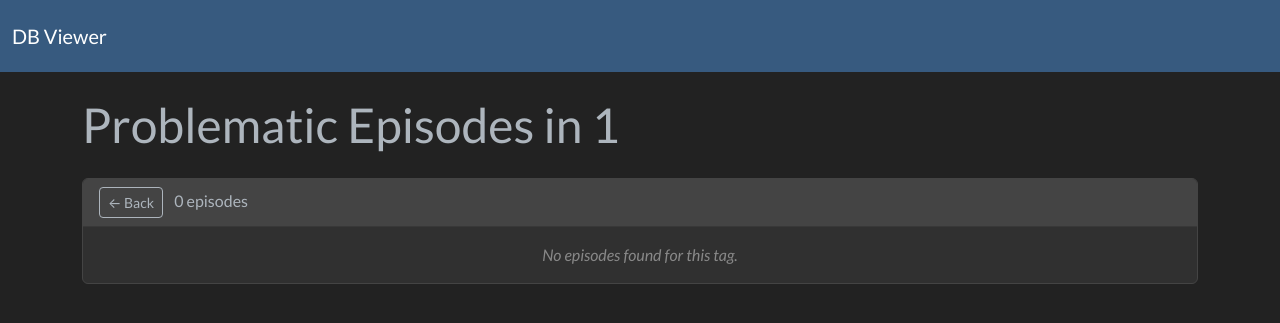
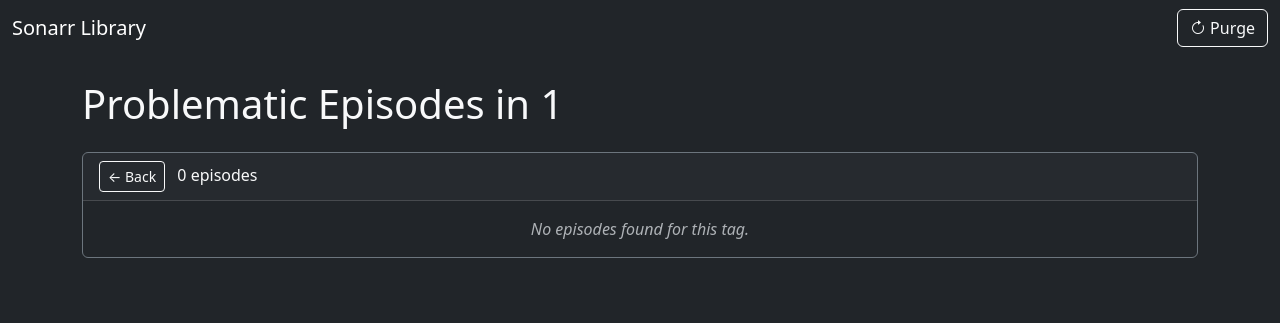
Before and after one commit to dhclark18/analyzarr, a Flask app: page /series/1/tag/1 in a window 1280 px wide. Shown: the top 323 px of the page. Run offline with Flask 3, Linux system fonts and the light colour scheme; data that the repository does not hold is empty; some libraries are stand-ins or nearby versions.

Commit message:
Update base.html

```diff
--- a/templates/base.html
+++ b/templates/base.html
@@ -3,32 +3,70 @@
   <head>
     <meta charset="utf-8">
     <meta name="viewport" content="width=device-width, initial-scale=1">
-  <title>{% block title %}DB Viewer{% endblock %}</title>
+    <title>{% block title %}Sonarr Library{% endblock %}</title>
+    <link
+      href="https://cdn.jsdelivr.net/npm/bootstrap@5.3.3/dist/css/bootstrap.min.css"
+      rel="stylesheet">
+    <link
+      href="https://cdn.jsdelivr.net/npm/bootstrap-icons@1.10.5/font/bootstrap-icons.css"
+      rel="stylesheet">
+  </head>
+  <body class="bg-dark text-light">
+    <!-- ─── Navbar with Purge button ──────────────────────────────────────────── -->
+    <nav class="navbar navbar-expand-lg navbar-dark bg-dark">
+      <div class="container-fluid">
+        <a class="navbar-brand" href="{{ url_for('index') }}">Sonarr Library</a>
+        <button
+          class="navbar-toggler"
+          type="button"
+          data-bs-toggle="collapse"
+          data-bs-target="#navbarContent"
+          aria-controls="navbarContent"
+          aria-expanded="false"
+          aria-label="Toggle navigation"
+        >
+          <span class="navbar-toggler-icon"></span>
+        </button>
 
-  <!-- Darkly Bootswatch CSS (v5.3.6) -->
-  <link
-    href="https://cdn.jsdelivr.net/npm/bootswatch@5.3.6/dist/darkly/bootstrap.min.css"
-    rel="stylesheet">
-
-  {% block head_extra %}{% endblock %}
-</head>
-<body>
-  <!-- Navbar -->
-  <nav class="navbar navbar-expand-lg navbar-dark bg-primary mb-4">
-    <div class="container-fluid">
-      <a class="navbar-brand" href="#">DB Viewer</a>
+        <div class="collapse navbar-collapse" id="navbarContent">
+          <ul class="navbar-nav me-auto mb-2 mb-lg-0">
+            <!-- (You can add other nav links here if needed) -->
+          </ul>
+          <form action="{{ url_for('cleanup_route') }}" method="post" class="d-flex">
+            <button class="btn btn-outline-light" type="submit">
+              <i class="bi bi-arrow-clockwise"></i> Purge
+            </button>
+          </form>
+        </div>
       </div>
     </nav>
 
-  <main class="container">
+    <div class="container py-4">
+      <!-- ─── Flash messages ──────────────────────────────────────────────────── -->
+      {% with messages = get_flashed_messages(with_categories=true) %}
+        {% if messages %}
+          {% for category, msg in messages %}
+            <div
+              class="alert alert-{{ category }} alert-dismissible fade show"
+              role="alert"
+            >
+              {{ msg }}
+              <button
+                type="button"
+                class="btn-close btn-close-white"
+                data-bs-dismiss="alert"
+                aria-label="Close"
+              ></button>
+            </div>
+          {% endfor %}
+        {% endif %}
+      {% endwith %}
+
       {% block content %}{% endblock %}
-  </main>
+    </div>
 
-  <!-- Bootstrap Bundle JS (with Popper) -->
     <script
-    src="https://cdn.jsdelivr.net/npm/bootstrap@5.3.6/dist/js/bootstrap.bundle.min.js"
-    integrity="sha384-j1CDi7MgGQ12Z7Qab0qlWQ/Qqz24Gc6BM0thvEMVjHnfYGF0rmFCozFSxQBxwHKO"
-    crossorigin="anonymous"></script>
-  {% block scripts %}{% endblock %}
+      src="https://cdn.jsdelivr.net/npm/bootstrap@5.3.3/dist/js/bootstrap.bundle.min.js">
+    </script>
   </body>
 </html>
```
Lines whose indentation alone changed are shown as unchanged.
